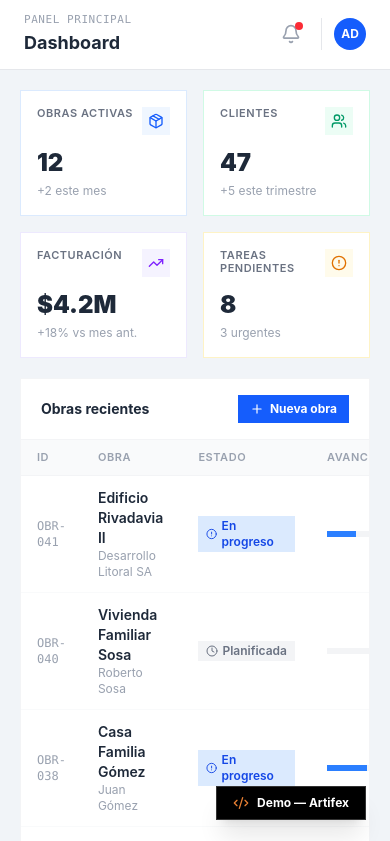
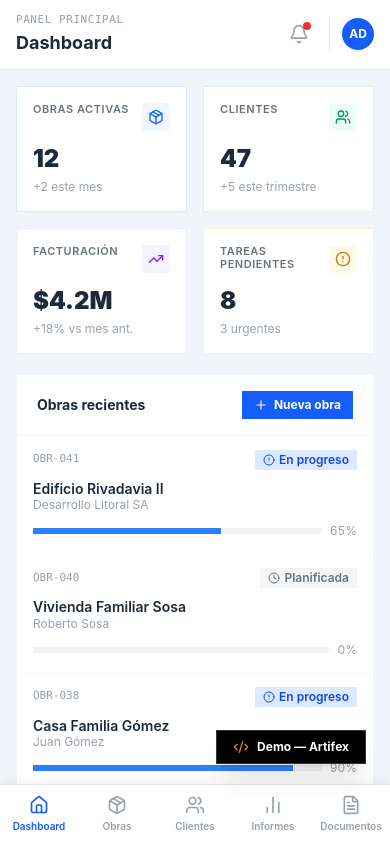
Before and after one commit to artifex94/artifex94.github.io, a React (Vite) app: page /business/empresas in a window 390 px wide. Shown: the top 841 px of the page. Built offline with nearby package versions, Linux system fonts and the light colour scheme.

Commit message:
feat(demo): make enterprise demo mobile-friendly with bottom nav and card views

```diff
--- a/src/demos/DemoBadge.tsx
+++ b/src/demos/DemoBadge.tsx
@@ -3,14 +3,14 @@ import { MessageCircle, X, Code2 } from 'lucide-react';
 
 const WA = "https://wa.me/5493436431987?text=Hola%20Ramiro%2C%20vi%20el%20demo%20y%20me%20interesa%20un%20sitio%20similar%20para%20mi%20negocio.";
 
-export const DemoBadge = ({ label }: { label: string }) => {
+export const DemoBadge = ({ label, raised = false }: { label: string; raised?: boolean }) => {
   const [open, setOpen] = useState(false);
   return (
     <>
       {/* Badge fijo */}
       <button
         onClick={() => setOpen(true)}
-        className="fixed bottom-6 right-6 z-50 flex items-center gap-2 bg-black text-white text-xs font-bold px-4 py-2 shadow-xl border border-white/20 hover:bg-neutral-800 transition-all"
+        className={`fixed ${raised ? 'bottom-20 md:bottom-6' : 'bottom-6'} right-6 z-50 flex items-center gap-2 bg-black text-white text-xs font-bold px-4 py-2 shadow-xl border border-white/20 hover:bg-neutral-800 transition-all`}
       >
         <Code2 className="w-4 h-4 text-[#E67E32]" />
         Demo — Artifex
--- a/src/demos/Empresa.tsx
+++ b/src/demos/Empresa.tsx
@@ -157,7 +157,7 @@ const ViewDashboard = () => (
             <Plus className="w-3.5 h-3.5" /> Nueva obra
           </button>
         </div>
-        <div className="overflow-x-auto">
+        <div className="overflow-x-auto hidden md:block">
           <table className="w-full text-sm">
             <thead>
               <tr className="bg-gray-50 border-b border-gray-100">
@@ -192,6 +192,26 @@ const ViewDashboard = () => (
             </tbody>
           </table>
         </div>
+        <ul className="md:hidden divide-y divide-gray-50">
+          {todasObras.slice(0, 4).map((o, i) => (
+            <li key={i} className="px-4 py-3.5 flex flex-col gap-2.5">
+              <div className="flex items-center justify-between gap-2">
+                <span className="text-[11px] text-gray-400 font-mono">{o.id}</span>
+                <EstadoBadge estado={o.estado} />
+              </div>
+              <div>
+                <p className="font-semibold text-gray-800 text-sm leading-tight">{o.nombre}</p>
+                <p className="text-xs text-gray-400">{o.cliente}</p>
+              </div>
+              <div className="flex items-center gap-2">
+                <div className="flex-1 bg-gray-100 h-1.5">
+                  <div className={`h-full ${o.avance === 100 ? 'bg-emerald-500' : 'bg-blue-500'}`} style={{ width: `${o.avance}%` }} />
+                </div>
+                <span className="text-xs text-gray-400 tabular-nums">{o.avance}%</span>
+              </div>
+            </li>
+          ))}
+        </ul>
       </div>
       <div className="bg-white border border-gray-100">
         <div className="px-5 py-4 border-b border-gray-100">
@@ -244,7 +264,8 @@ const ViewObras = () => {
       </div>
 
       {/* Tabla ampliada */}
-      <div className="bg-white border border-gray-100 overflow-x-auto">
+      <div className="bg-white border border-gray-100">
+        <div className="hidden md:block overflow-x-auto">
         <table className="w-full text-sm min-w-175">
           <thead>
             <tr className="bg-gray-50 border-b border-gray-100">
@@ -290,6 +311,38 @@ const ViewObras = () => {
             ))}
           </tbody>
         </table>
+        </div>
+        <ul className="md:hidden divide-y divide-gray-50">
+          {lista.map((o, i) => (
+            <li key={i} className="p-4 flex flex-col gap-3">
+              <div className="flex items-center justify-between gap-2">
+                <span className="text-[11px] text-gray-400 font-mono">{o.id}</span>
+                {o.prioridad !== '—' && (
+                  <span className={`text-[11px] font-bold px-2 py-0.5 ${
+                    o.prioridad === 'Alta' ? 'bg-red-100 text-red-600' : 'bg-amber-100 text-amber-600'
+                  }`}>{o.prioridad}</span>
+                )}
+              </div>
+              <div>
+                <p className="font-semibold text-gray-800 text-sm leading-tight">{o.nombre}</p>
+                <p className="text-xs text-gray-400">{o.cliente}</p>
+              </div>
+              <div className="flex items-center gap-2">
+                <div className="flex-1 bg-gray-100 h-1.5">
+                  <div className={`h-full ${o.avance === 100 ? 'bg-emerald-500' : o.avance === 0 ? 'bg-gray-200' : 'bg-blue-500'}`}
+                    style={{ width: `${o.avance}%` }} />
+                </div>
+                <span className="text-xs text-gray-400 tabular-nums">{o.avance}%</span>
+              </div>
+              <div className="flex flex-wrap items-center gap-x-4 gap-y-1.5 pt-0.5">
+                <EstadoBadge estado={o.estado} />
+                <span className="text-xs text-gray-500 flex items-center gap-1"><Calendar className="w-3 h-3" />{o.entrega}</span>
+                <span className="text-xs font-semibold text-gray-700">{o.presupuesto}</span>
+                <span className="text-xs text-gray-400">{o.responsable}</span>
+              </div>
+            </li>
+          ))}
+        </ul>
         {lista.length === 0 && (
           <div className="text-center py-12 text-gray-400 text-sm">No hay obras en este estado.</div>
         )}
@@ -340,7 +393,8 @@ const ViewClientes = () => {
       </div>
 
       {/* Tabla clientes */}
-      <div className="bg-white border border-gray-100 overflow-x-auto">
+      <div className="bg-white border border-gray-100">
+        <div className="hidden md:block overflow-x-auto">
         <table className="w-full text-sm min-w-150">
           <thead>
             <tr className="bg-gray-50 border-b border-gray-100">
@@ -382,6 +436,38 @@ const ViewClientes = () => {
             ))}
           </tbody>
         </table>
+        </div>
+        <ul className="md:hidden divide-y divide-gray-50">
+          {lista.map((c, i) => (
+            <li key={i} className="p-4 flex flex-col gap-2.5">
+              <div className="flex items-start justify-between gap-2">
+                <div>
+                  <p className="font-semibold text-gray-800 text-sm">{c.nombre}</p>
+                  <p className="text-[11px] text-gray-400 font-mono">{c.id}</p>
+                </div>
+                <span className={`shrink-0 text-xs font-semibold px-2 py-0.5 ${
+                  c.estado === 'Activo' ? 'bg-emerald-100 text-emerald-700' : 'bg-gray-100 text-gray-400'
+                }`}>{c.estado}</span>
+              </div>
+              <div className="flex items-center gap-2 flex-wrap">
+                <TipoBadge tipo={c.tipo} />
+                <span className="inline-flex items-center gap-1 text-xs text-gray-600 font-semibold">
+                  <Package className="w-3 h-3 text-gray-400" /> {c.obras} obras
+                </span>
+              </div>
+              <div className="flex items-end justify-between gap-2 pt-0.5">
+                <div className="min-w-0">
+                  <p className="text-xs text-gray-700 truncate">{c.contacto}</p>
+                  <p className="text-[11px] text-gray-400">{c.tel}</p>
+                </div>
+                <a href={WA} target="_blank" rel="noreferrer"
+                  className="flex items-center gap-1.5 bg-[#25D366] text-white text-xs font-bold px-3 py-2 shrink-0 hover:bg-[#1ebe5d] transition-colors">
+                  <Phone className="w-3.5 h-3.5" /> Llamar
+                </a>
+              </div>
+            </li>
+          ))}
+        </ul>
       </div>
     </div>
   );
@@ -517,7 +603,7 @@ const ViewDocumentos = () => (
         <div className="px-5 py-4 border-b border-gray-100">
           <h2 className="font-bold text-gray-800 text-sm">Archivos recientes</h2>
         </div>
-        <div className="overflow-x-auto">
+        <div className="overflow-x-auto hidden md:block">
           <table className="w-full text-sm min-w-125">
             <thead>
               <tr className="bg-gray-50 border-b border-gray-100">
@@ -548,6 +634,20 @@ const ViewDocumentos = () => (
             </tbody>
           </table>
         </div>
+        <ul className="md:hidden divide-y divide-gray-50">
+          {archivosRecientes.map((f, i) => (
+            <li key={i} className="px-4 py-3 flex items-center gap-3">
+              <FileTypeBadge tipo={f.tipo} />
+              <div className="flex-1 min-w-0">
+                <p className="text-sm font-medium text-gray-700 truncate">{f.nombre}</p>
+                <p className="text-[11px] text-gray-400">{f.obra} · {f.size} · {f.fecha}</p>
+              </div>
+              <button className="p-1.5 text-gray-400 hover:text-blue-500 transition-colors shrink-0">
+                <Download className="w-4 h-4" />
+              </button>
+            </li>
+          ))}
+        </ul>
       </div>
     </div>
   </div>
@@ -613,7 +713,7 @@ export const Empresa = () => {
       <div className="flex-1 flex flex-col min-w-0">
 
         {/* Header dinámico */}
-        <header className="bg-white border-b border-gray-200 px-6 py-3 flex items-center justify-between">
+        <header className="bg-white border-b border-gray-200 px-4 md:px-6 py-3 flex items-center justify-between">
           <div>
             <p className="text-[11px] text-gray-400 uppercase tracking-wider font-mono">{meta.sub}</p>
             <h1 className="text-lg font-bold text-gray-800">{meta.label}</h1>
@@ -631,12 +731,31 @@ export const Empresa = () => {
         </header>
 
         {/* Vista activa */}
-        <main className="flex-1 p-5 overflow-auto">
+        <main className="flex-1 p-4 pb-24 md:p-5 md:pb-5 overflow-auto">
           {views[activeNav]}
         </main>
       </div>
 
-      <DemoBadge label="empresa" />
+      {/* Bottom nav — mobile only (native-app style tab bar) */}
+      <nav className="md:hidden fixed bottom-0 left-0 right-0 z-30 bg-white border-t border-gray-200 flex justify-around shadow-[0_-2px_12px_rgba(0,0,0,0.06)]">
+        {navItems.map(({ id, label, Icon }) => {
+          const active = activeNav === id;
+          return (
+            <button
+              key={id}
+              onClick={() => setActiveNav(id)}
+              className={`flex-1 flex flex-col items-center gap-1 py-2.5 text-[10px] font-semibold transition-colors ${
+                active ? 'text-blue-600' : 'text-gray-400'
+              }`}
+            >
+              <Icon className="w-5 h-5" />
+              {label}
+            </button>
+          );
+        })}
+      </nav>
+
+      <DemoBadge label="empresa" raised />
     </div>
   );
 };
```
